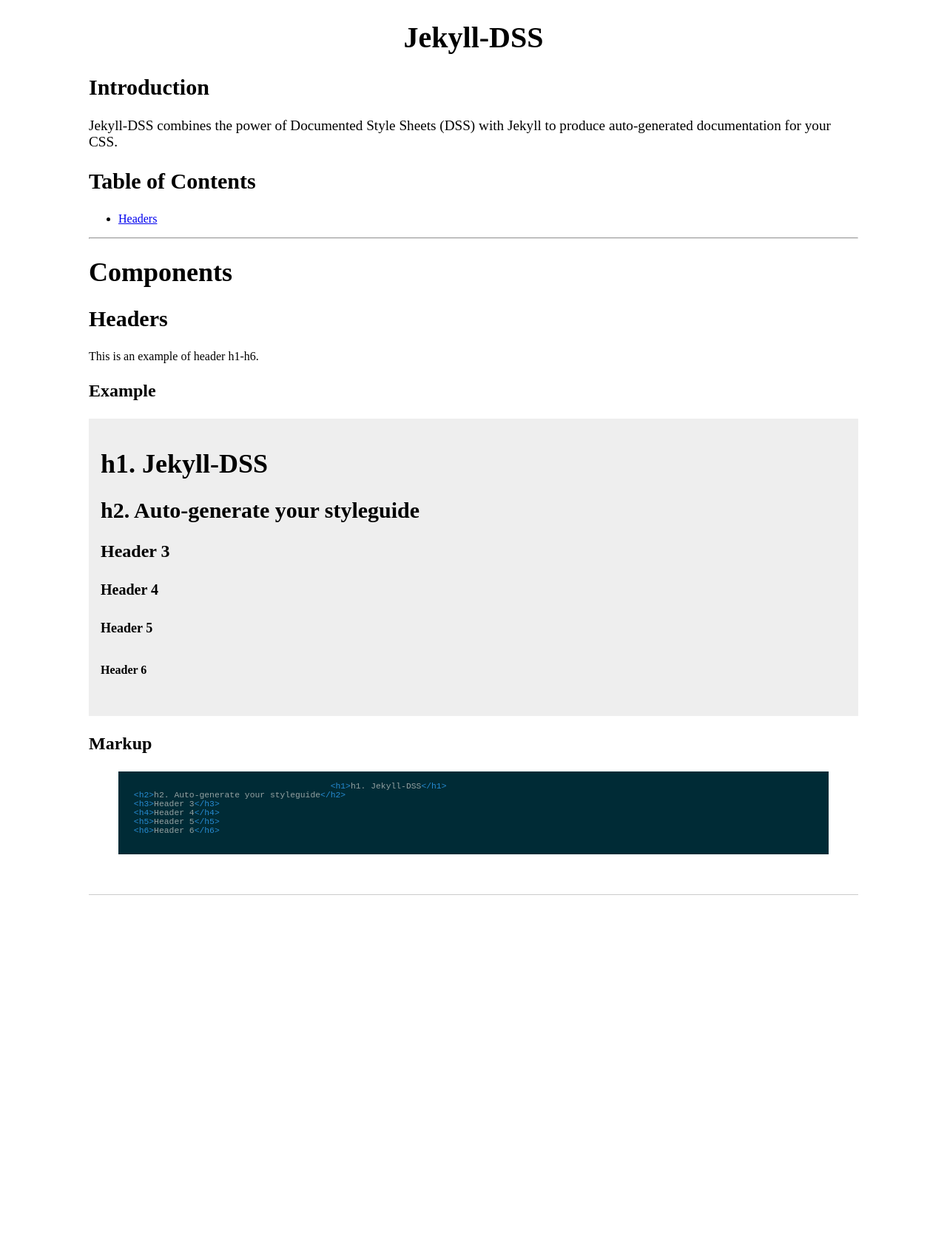
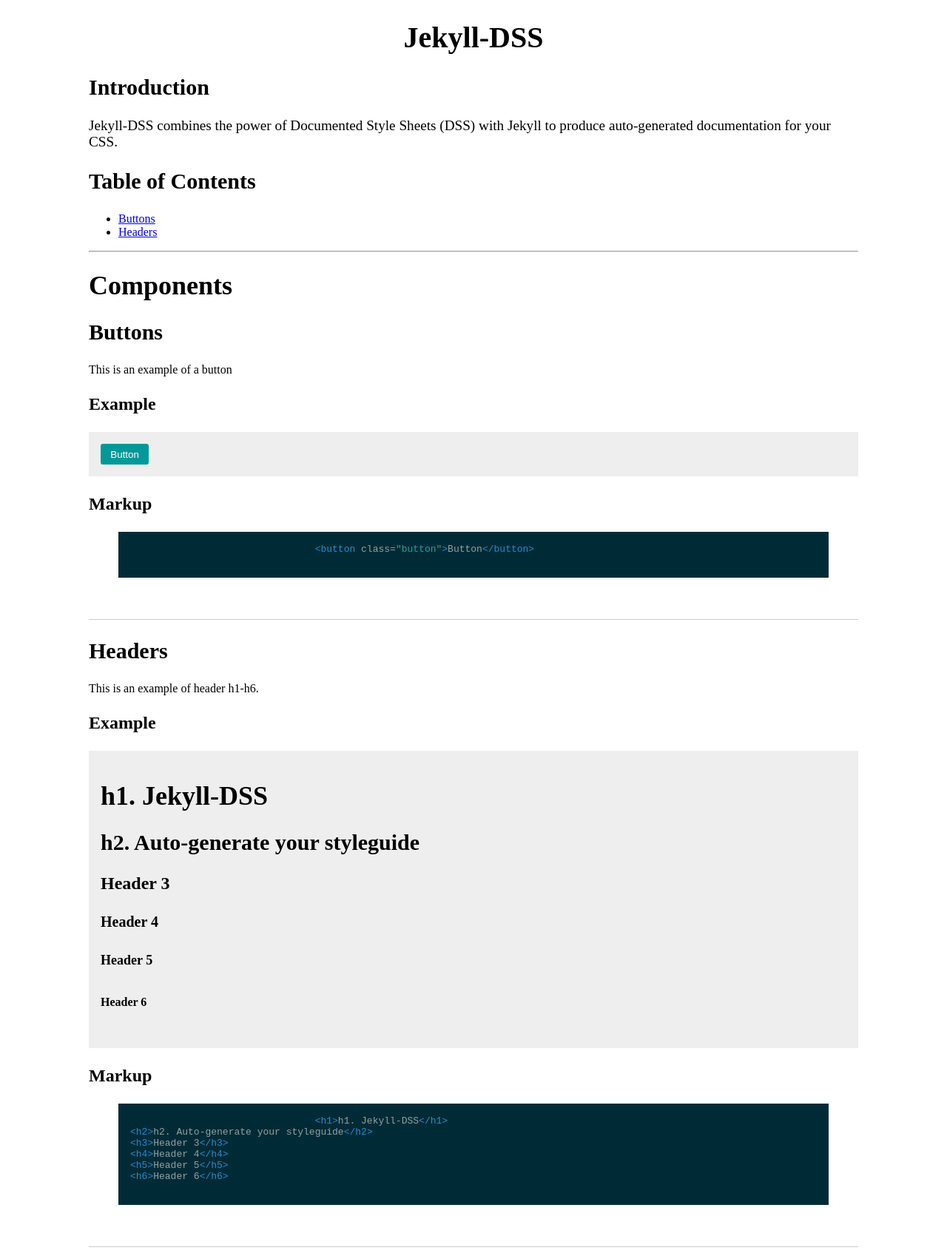
Before and after one commit to ericponto/jekyll-dss, a Jekyll site: the page built from index.html, in a window 1280 px wide. Shown: the whole page at 74% size. Built offline with Jekyll 4.4.1, drawn with Linux system fonts in a browser that asks for light colours; before the commit the page ends 1218 px from its top, so only the background shows below that.

Commit message:
Added another example (buttons)

```diff
--- /dev/null
+++ b/_sass/_buttons.scss
@@ -0,0 +1,24 @@
+/**
+	* @name Buttons
+	* @description This is an example of a button
+	* @markup
+	* <button class="button">Button</button>
+*/
+.button {
+	display: inline-block;
+	padding: 0.5em 1em;
+	background: #099;
+	color: #fff;
+	border: none;
+	border-radius: 0.25em;
+	cursor: pointer;
+
+	&:focus,
+	&:hover {
+		background: #1aa;
+	}
+
+	&:active {
+		background: #088;
+	}
+}
--- a/css/jekyll-dss.css
+++ b/css/jekyll-dss.css
@@ -24,10 +24,6 @@
 .jdss-component-example {
 	padding: 1em;
 	background: #eee;
-}
-
-.jdss-component-markup {
-	font-size: 0.875em;
 }
 
 /* Solarized Dark
--- a/css/main.scss
+++ b/css/main.scss
@@ -2,4 +2,4 @@
 # import the styles from the _sass directory
 ---
 
-@import "styles";
+@import "styles", "buttons";
```
Also changed, not shown: _data/styles.json (+10 -2 lines), _grunt/grunt-dss-json.js (+7 -1 lines).
